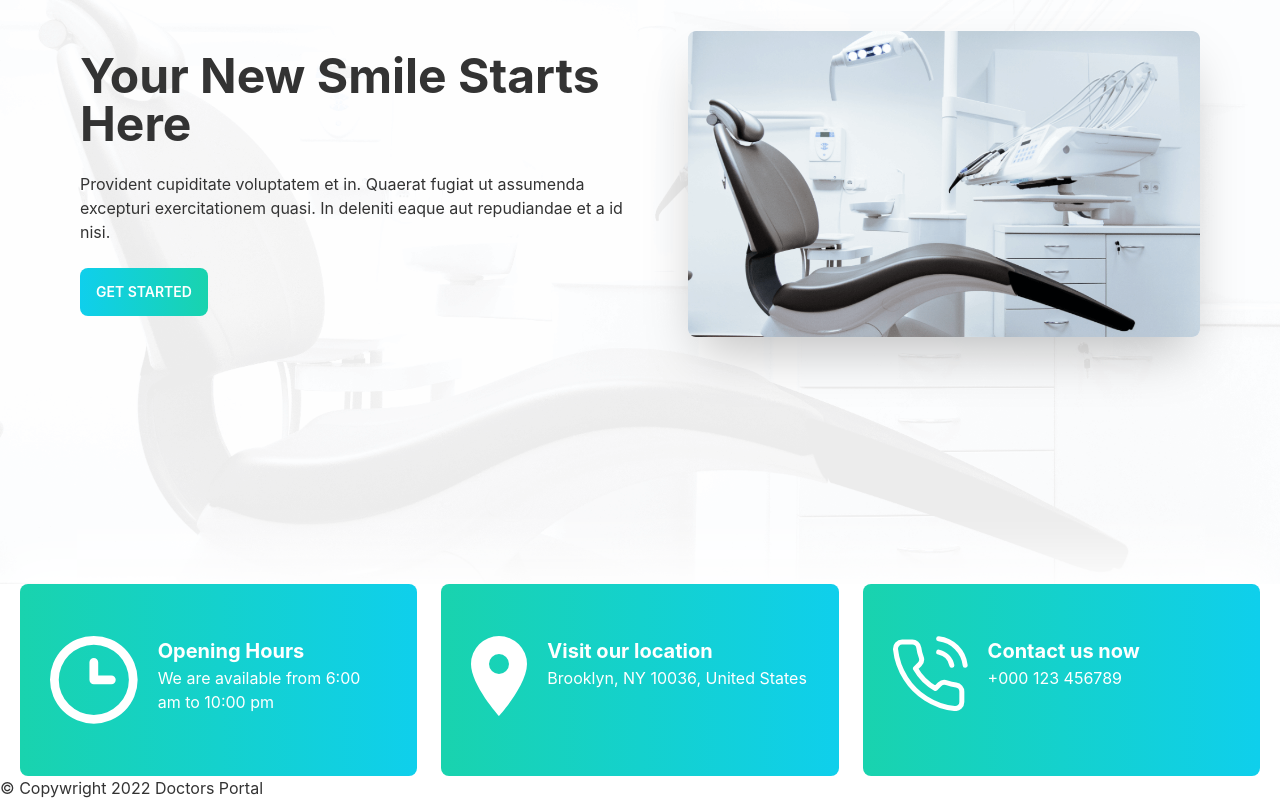
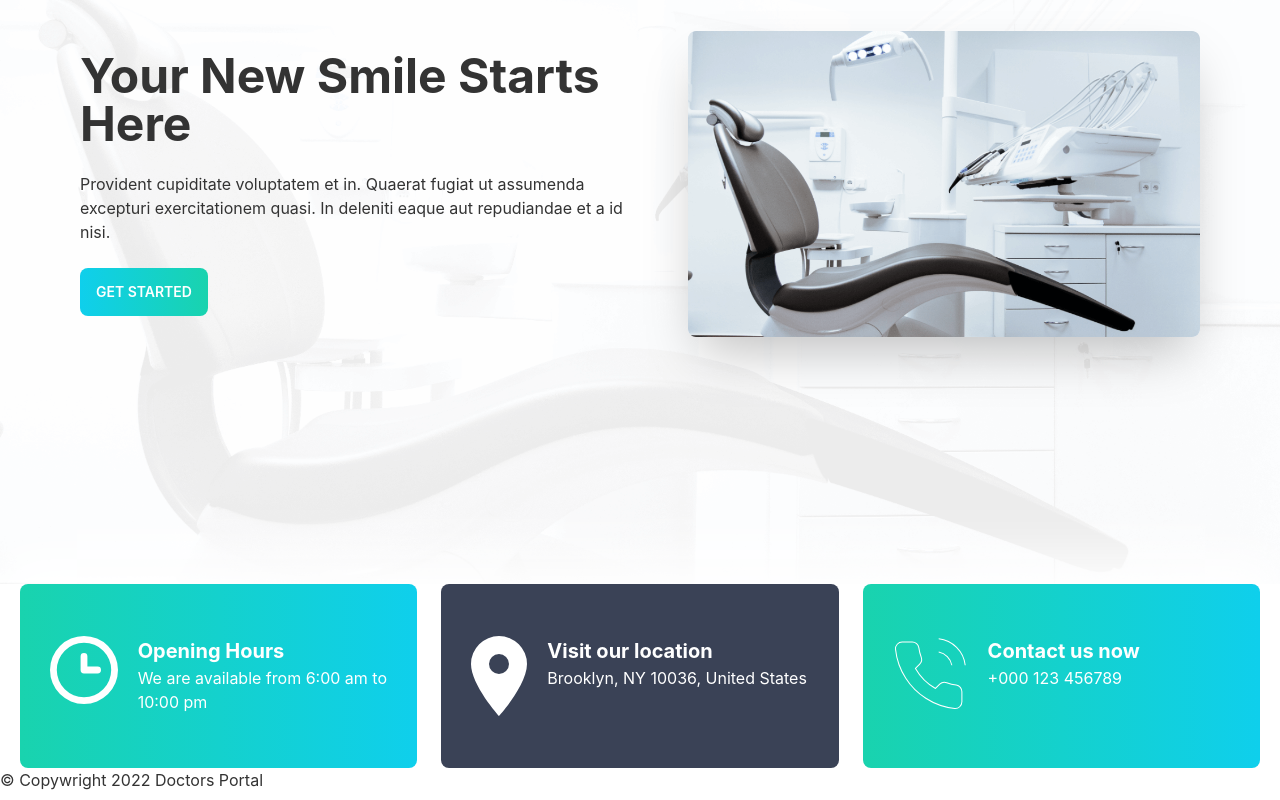
Before and after one commit to hnMurshed/doctors-portal-client, a React (Create React App) app: page / in a window 1280 px wide. Shown: the part 280-1080 px from the top of the page. Built offline with nearby package versions, Linux system fonts and the light colour scheme.

Commit message:
some error handling

```diff
--- a/src/pages/home/Benner/Benner.js
+++ b/src/pages/home/Benner/Benner.js
@@ -10,13 +10,13 @@ const bennerRootDivStyle = {
 
 const Benner = () => {
     return (
-        <div class="hero min-h-screen" style={bennerRootDivStyle}>
-            <div class="hero-content flex-col lg:flex-row-reverse gap-12 custom-container">
-                <img src={chairImg} class="max-w-lg rounded-lg shadow-2xl" alt=''/>
+        <div className="hero min-h-screen" style={bennerRootDivStyle}>
+            <div className="hero-content flex-col lg:flex-row-reverse gap-12 custom-container">
+                <img src={chairImg} className="max-w-lg rounded-lg shadow-2xl" alt=''/>
                 <div>
-                    <h1 class="text-5xl font-bold capitalize">Your new smile starts here</h1>
-                    <p class="py-6">Provident cupiditate voluptatem et in. Quaerat fugiat ut assumenda excepturi exercitationem quasi. In deleniti eaque aut repudiandae et a id nisi.</p>
-                    <button class="btn bg-gradient-to-l hover:bg-gradient-to-r from-secondary to-primary text-white border-0">Get Started</button>
+                    <h1 className="text-5xl font-bold capitalize">Your new smile starts here</h1>
+                    <p className="py-6">Provident cupiditate voluptatem et in. Quaerat fugiat ut assumenda excepturi exercitationem quasi. In deleniti eaque aut repudiandae et a id nisi.</p>
+                    <button className="btn bg-gradient-to-l hover:bg-gradient-to-r from-secondary to-primary text-white border-0">Get Started</button>
                 </div>
             </div>
         </div>
--- a/src/pages/home/Landing/Landing.js
+++ b/src/pages/home/Landing/Landing.js
@@ -5,7 +5,11 @@ import LandingCard from '../LandingCard/LandingCard';
 import { } from '@fortawesome/react-fontawesome';
 import { } from '@fortawesome/free-solid-svg-icons';
 import { } from 'react-icons/fa';
-import { HiOutlinePhone } from 'react-icons/hi';
+import { } from 'react-icons/hi';
+// icons
+import clock from '../../../assets/icons/clock.svg';
+import pinLocation from '../../../assets/icons/marker.svg';
+import phone from '../../../assets/icons/phone.svg';
 
 const shadow = {
     boxShadow: '0 -25px 50px 0px white'
@@ -14,54 +18,19 @@ const shadow = {
 const Landing = () => {
     return (
         <div style={shadow} className='grid grid-cols-1 md:grid-cols-2 lg:grid-cols-3 gap-6 px-5'>
-            <LandingCard>
-                <div className='mr-5'>
-                    <svg xmlns='http://www.w3.org/2000/svg' width='87.645' height='87.645' viewBox='0 0 87.645 87.645'>
-                        <g id='clock-outline' transform='translate(6 -9)'>
-                            <g id='Layer_2' dataName='Layer 2' transform='translate(-6 9)'>
-                                <g id='clock'>
-                                    <path id='Path_7197' dataName='Path 7197'
-                                        d='M45.822,2A43.822,43.822,0,1,0,89.645,45.822,43.822,43.822,0,0,0,45.822,2Zm0,78.88A35.058,35.058,0,1,1,80.88,45.822,35.058,35.058,0,0,1,45.822,80.88Z'
-                                        transform='translate(-2 -2)' fill='#fff' />
-                                    <path id='Path_7198' dataName='Path 7198'
-                                        d='M32.911,24.529H19.764V11.382a4.382,4.382,0,0,0-8.764,0V28.911a4.382,4.382,0,0,0,4.382,4.382H32.911a4.382,4.382,0,0,0,0-8.764Z'
-                                        transform='translate(28.44 14.911)' fill='#fff' />
-                                </g>
-                            </g>
-                        </g>
-                    </svg>
-                </div>
+            <LandingCard img={clock} bgStyle='bg-gradient-to-l from-primary to-secondary'>
                 <div>
                     <h5 className='text-[20px] font-bold'>Opening Hours</h5>
                     <p>We are available from 6:00 am to 10:00 pm</p>
                 </div>
             </LandingCard>
-            <LandingCard>
-                <div className='mr-5'>
-                    <svg xmlns="http://www.w3.org/2000/svg" width="56" height="80" viewBox="0 0 56 80">
-                        <g id="ic_location_on_48px" transform="translate(-10 -4)">
-                            <path id="Path_7199" dataName="Path 7199"
-                                d="M38,4A28.005,28.005,0,0,0,10,32c0,21,28,52,28,52S66,53,66,32A28.005,28.005,0,0,0,38,4Zm0,38A10,10,0,1,1,48,32,10,10,0,0,1,38,42Z"
-                                transform="translate(0)" fill="#fff" />
-                        </g>
-                    </svg>
-                </div>
+            <LandingCard img={pinLocation} bgStyle='bg-accent'>
                 <div>
                     <h5 className='text-[20px] font-bold'>Visit our location</h5>
                     <p>Brooklyn, NY 10036, United States</p>
                 </div>
             </LandingCard>
-            <LandingCard>
-                <div className='mr-5'>
-                    <svg xmlns="http://www.w3.org/2000/svg" width="74.949" height="75.083" viewBox="0 0 74.949 75.083">
-                        <g id="phone-call" transform="translate(0.391 1.761)">
-                            <path id="Path_7196" dataName="Path 7196"
-                                d="M45.274,14.344A16.68,16.68,0,0,1,58.451,27.521M45.274,1A30.024,30.024,0,0,1,71.795,27.488M68.459,54.109V64.117a6.672,6.672,0,0,1-7.273,6.672A66.02,66.02,0,0,1,32.4,60.548,65.052,65.052,0,0,1,12.381,40.532,66.02,66.02,0,0,1,2.139,11.609,6.672,6.672,0,0,1,8.778,4.336H18.786a6.672,6.672,0,0,1,6.672,5.738,42.834,42.834,0,0,0,2.335,9.374,6.672,6.672,0,0,1-1.5,7.039l-4.237,4.237A53.376,53.376,0,0,0,42.071,50.74L46.308,46.5A6.672,6.672,0,0,1,53.347,45a42.834,42.834,0,0,0,9.374,2.335,6.672,6.672,0,0,1,5.738,6.772Z"
-                                transform="translate(0 0)" fill="none" stroke="#fff" strokeLinecap="round" strokeLinejoin="round"
-                                strokeWidth="5" />
-                        </g>
-                    </svg>
-                </div>
+            <LandingCard img={phone} bgStyle='bg-gradient-to-l from-primary to-secondary'>
                 <div>
                     <h5 className='text-[20px] font-bold'>Contact us now</h5>
                     <p>+000 123 456789</p>
--- a/src/pages/home/LandingCard/LandingCard.js
+++ b/src/pages/home/LandingCard/LandingCard.js
@@ -1,8 +1,11 @@
 import React from 'react';
 
-const LandingCard = ({children}) => {
+const LandingCard = ({img, bgStyle, children}) => {
     return (
-        <div className='flex items-start py-[52px] px-[30px] bg-gradient-to-l from-primary to-secondary text-white rounded-lg'>
+        <div className={`flex items-start py-[52px] px-[30px] text-white rounded-lg ${bgStyle}`}>
+            <div className="mr-5">
+                <img src={img} alt="" />
+            </div>
             {children}
         </div>
     );
--- a/src/pages/shared/Navbar/Navbar.js
+++ b/src/pages/shared/Navbar/Navbar.js
@@ -3,13 +3,13 @@ import { Link } from 'react-router-dom';
 
 const Navbar = () => {
     return (
-        <div class="navbar justify-between custom-container">
-            <div class="navbar-start">
-                <div class="dropdown">
-                    <label tabindex="0" class="btn btn-ghost lg:hidden">
-                        <svg xmlns="http://www.w3.org/2000/svg" class="h-5 w-5" fill="none" viewBox="0 0 24 24" stroke="currentColor"><path stroke-linecap="round" stroke-linejoin="round" stroke-width="2" d="M4 6h16M4 12h8m-8 6h16" /></svg>
+        <div className="navbar justify-between custom-container">
+            <div className="navbar-start">
+                <div className="dropdown">
+                    <label tabIndex="0" className="btn btn-ghost lg:hidden">
+                        <svg xmlns="http://www.w3.org/2000/svg" className="h-5 w-5" fill="none" viewBox="0 0 24 24" stroke="currentColor"><path strokeLinecap="round" strokeLinejoin="round" strokeWidth="2" d="M4 6h16M4 12h8m-8 6h16" /></svg>
                     </label>
-                    <ul tabindex="0" class="menu menu-compact dropdown-content mt-3 p-2 shadow bg-base-100 rounded-box w-52">
+                    <ul tabIndex="0" className="menu menu-compact dropdown-content mt-3 p-2 shadow bg-base-100 rounded-box w-52">
                         <li><Link to='/'>Home</Link></li>
                         <li><Link to='/about'>About</Link></li>
                         <li><Link to='/appointment'>Appointment</Link></li>
@@ -18,10 +18,10 @@ const Navbar = () => {
                         <li><Link to='/login'>Login</Link></li>
                     </ul>
                 </div>
-                <Link to='/' class="btn btn-ghost normal-case text-xl">Doctors Portal</Link>
+                <Link to='/' className="btn btn-ghost normal-case text-xl">Doctors Portal</Link>
             </div>
-            <div class="navbar-center hidden lg:flex">
-                <ul class="menu menu-horizontal p-0">
+            <div className="navbar-center hidden lg:flex">
+                <ul className="menu menu-horizontal p-0">
                     <li><Link to='/'>Home</Link></li>
                     <li><Link to='/about'>About</Link></li>
                     <li><Link to='/appointment'>Appointment</Link></li>
```
